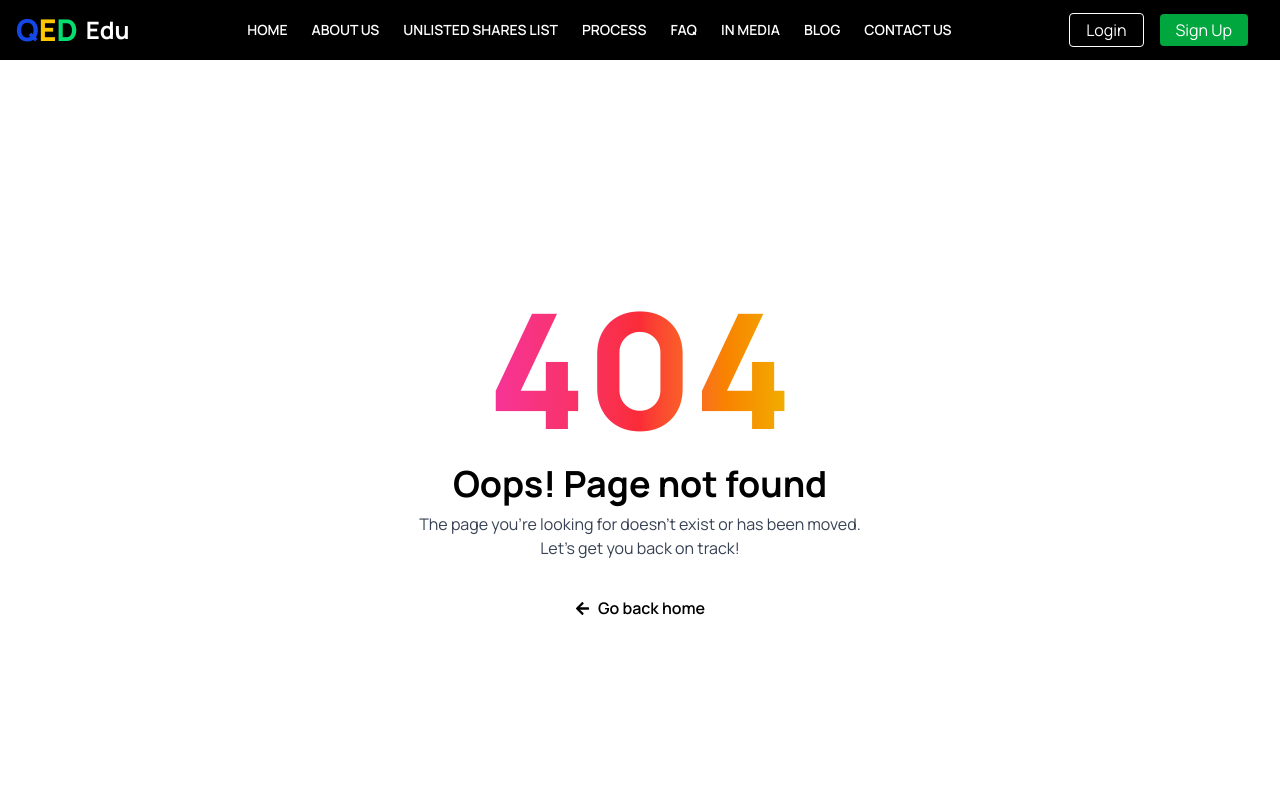
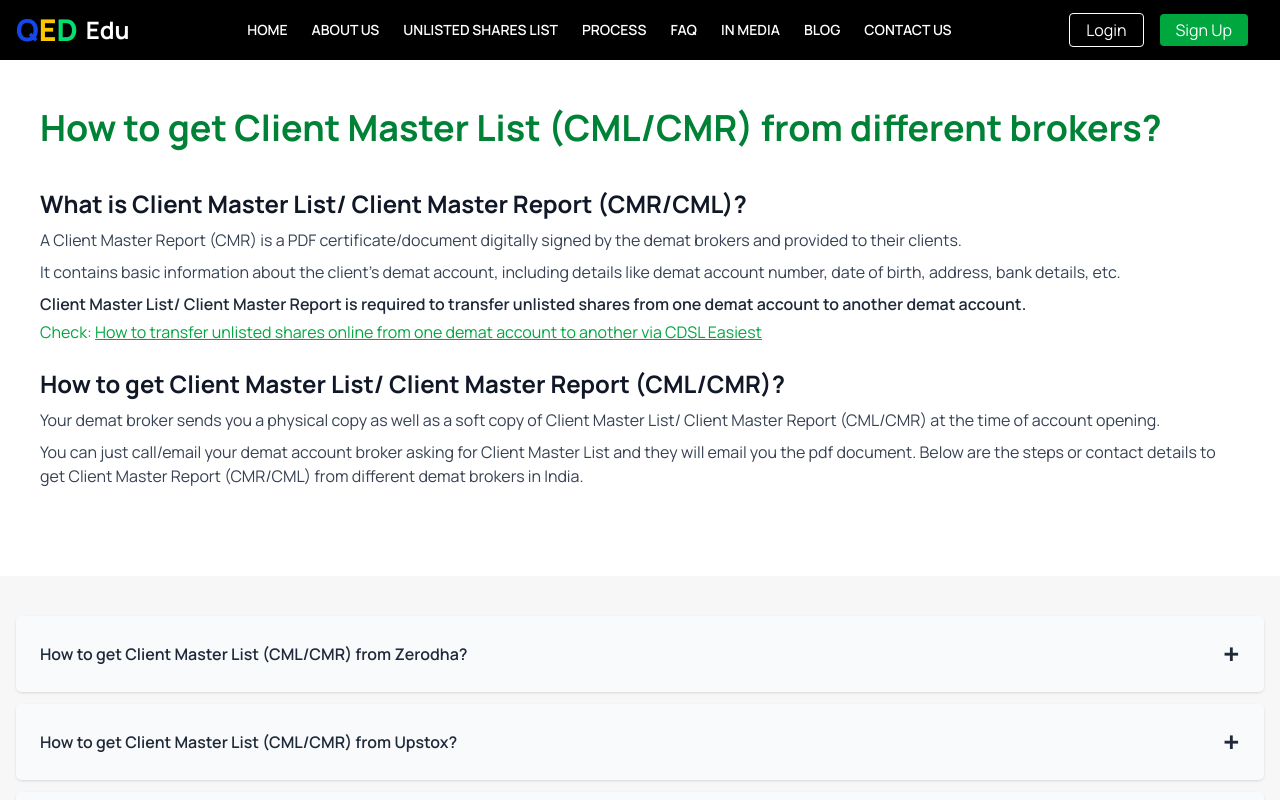
Before and after one commit to hritikpal48/qededu-frontend, a Next.js app: page /investor-resources/how-to-get-client-master-list-from-different-brokers in a window 1280 px wide. Before the commit this address had no page. Shown: the top 800 px of the page. Built offline with nearby package versions, Linux system fonts and the light colour scheme.

Commit message:
creation of Diffrent Broker page

```diff
--- /dev/null
+++ b/src/app/investor-resources/how-to-get-client-master-list-from-different-brokers/page.tsx
@@ -0,0 +1,6 @@
+import React from "react";;
+import DifferentBrokers from "@/components/page/investor-resources/DifferentBrokers";
+
+export default function page() {
+  return <DifferentBrokers />;
+}
--- a/src/components/page/about/index.tsx
+++ b/src/components/page/about/index.tsx
@@ -273,8 +273,8 @@
 
       <div className="max-w-7xl mx-auto py-10 ">
         <div className="grid sm:grid-cols-2 md:grid-cols-3 gap-6">
-          {blogPosts.map((post) => (
-            <BlogCard blogData={post} />
+          {blogPosts.map((post, id) => (
+            <BlogCard blogData={post} key={id} />
           ))}
         </div>
       </div>
--- a/src/components/page/blog/index.tsx
+++ b/src/components/page/blog/index.tsx
@@ -56,8 +56,8 @@
           Unlisted Shares in News
         </h2>
         <div className="grid sm:grid-cols-2 md:grid-cols-3 gap-6">
-          {blogPosts.map((post) => (
-            <BlogCard blogData={post} />
+          {blogPosts.map((post, id) => (
+            <BlogCard blogData={post} key={id} />
           ))}
         </div>
 
--- /dev/null
+++ b/src/components/page/investor-resources/DifferentBrokers/index.tsx
@@ -0,0 +1,293 @@
+"use client";
+import React, { useState } from "react";
+
+interface Broker {
+  name: string;
+  content: React.ReactNode;
+}
+
+const brokers: Broker[] = [
+  {
+    name: "Zerodha",
+    content: (
+      <div className="space-y-2">
+        <p>
+          To download your <strong>CMR from Zerodha</strong>:
+        </p>
+        <ul className="list-disc list-inside text-gray-700">
+          <li>
+            Login to <strong>Zerodha Console</strong>
+          </li>
+          <li>
+            Go to <strong>Account</strong> section
+          </li>
+          <li>
+            Click on <strong>Documents</strong>
+          </li>
+          <li>
+            Select <strong>Download CMR</strong>
+          </li>
+        </ul>
+        <p>The CMR will be downloaded as a PDF with your demat details.</p>
+      </div>
+    ),
+  },
+  {
+    name: "Upstox",
+    content: (
+      <div className="space-y-2">
+        <p className="font-semibold">Steps to download CMR from Upstox:</p>
+        <ul className="list-decimal list-inside space-y-1 text-gray-700">
+          <li>Login to the Upstox app</li>
+          <li>
+            Tap <strong>Account</strong> at the bottom
+          </li>
+          <li>
+            Go to <strong>My Account</strong> &gt; <strong>Profile</strong>
+          </li>
+          <li>
+            Select <strong>Documents</strong> &gt; <strong>CMR</strong>
+          </li>
+          <li>
+            Tap on <strong>Get via Email</strong>
+          </li>
+        </ul>
+        <p className="text-sm text-gray-600">
+          Your CMR will be sent to your registered email within a few minutes.
+        </p>
+        <a
+          href="https://support.upstox.com"
+          target="_blank"
+          rel="noopener noreferrer"
+          className="inline-block text-green-600 underline mt-2"
+        >
+          Learn more on Upstox Support
+        </a>
+      </div>
+    ),
+  },
+  {
+    name: "Groww",
+    content: (
+      <div className="space-y-2">
+        <p className="font-semibold">To get your CMR from Groww:</p>
+        <ul className="list-disc list-inside text-gray-700">
+          <li>Open the Groww app</li>
+          <li>
+            Navigate to <strong>Profile</strong>
+          </li>
+          <li>
+            Select <strong>Documents</strong>
+          </li>
+          <li>
+            Click on <strong>Download CMR</strong>
+          </li>
+        </ul>
+        <p>It will be saved on your device or emailed to you.</p>
+      </div>
+    ),
+  },
+  {
+    name: "HDFC Securities",
+    content: (
+      <div className="space-y-2">
+        <p>To get your CMR from HDFC Securities:</p>
+        <p>
+          Simply <strong>call or email</strong> HDFC Securities customer support
+          with your request. They will verify your details and email your Client
+          Master Report.
+        </p>
+        <p className="text-sm text-gray-600 italic">
+          Note: Delivery usually takes 1–2 working days.
+        </p>
+      </div>
+    ),
+  },
+  {
+    name: "ICICI Securities/ICICI Bank",
+    content: (
+      <div className="space-y-2">
+        <p>
+          For ICICI customers, CMR can be obtained from the{" "}
+          <strong>ICICIDirect</strong> platform:
+        </p>
+        <ul className="list-disc list-inside text-gray-700">
+          <li>
+            Login to <strong>ICICIDirect</strong>
+          </li>
+          <li>
+            Go to <strong>Account Settings</strong>
+          </li>
+          <li>
+            Under <strong>Documents</strong>, request your CMR
+          </li>
+        </ul>
+      </div>
+    ),
+  },
+  {
+    name: "Kotak Securities",
+    content: (
+      <div className="space-y-2">
+        <p>
+          Visit the official Kotak Securities website and login to your account.
+        </p>
+        <p>
+          Go to <strong>Service Requests</strong> &gt;{" "}
+          <strong>Document Requests</strong> &gt;{" "}
+          <strong>Request for Client Master Report</strong>
+        </p>
+        <p>Your CMR will be emailed to your registered ID.</p>
+      </div>
+    ),
+  },
+  {
+    name: "Motilal Oswal Financial Services",
+    content: (
+      <div className="space-y-2">
+        <p>To get your CMR from Motilal Oswal:</p>
+        <ul className="list-disc list-inside text-gray-700">
+          <li>Login to the Motilal Oswal app or portal</li>
+          <li>Raise a ticket or call customer care</li>
+          <li>
+            Request for your <strong>Client Master Report</strong>
+          </li>
+        </ul>
+        <p>The document will be sent to your email within 1 working day.</p>
+      </div>
+    ),
+  },
+  {
+    name: "AngelOne (Angel Broking)",
+    content: (
+      <div className="space-y-2">
+        <p>
+          Login to your <strong>AngelOne</strong> app:
+        </p>
+        <ul className="list-decimal list-inside text-gray-700">
+          <li>
+            Go to <strong>My Profile</strong>
+          </li>
+          <li>
+            Select <strong>Documents</strong>
+          </li>
+          <li>
+            Request <strong>CMR</strong> for delivery via email
+          </li>
+        </ul>
+        <p>The PDF will be digitally signed and usable for share transfers.</p>
+      </div>
+    ),
+  },
+  {
+    name: "other brokers not mentioned above",
+    content: (
+      <div className="space-y-2">
+        <p>If your broker is not listed above, don’t worry!</p>
+        <p>
+          Just <strong>contact their support team</strong> via phone, chat, or
+          email and request your <strong>CMR</strong>.
+        </p>
+        <p>
+          Most brokers provide it via email within 24–48 hours after
+          verification.
+        </p>
+      </div>
+    ),
+  },
+];
+
+const DifferentBrokers = () => {
+  const [openIndex, setOpenIndex] = useState<number | null>(null);
+
+  return (
+    <>
+      <section className="bg-white px-4  max-w-7xl mx-auto md:px-10 py-12 ">
+        {/* Broker Accordion */}
+        <h1 className="text-2xl md:text-4xl font-bold text-green-700 pb-10">
+          How to get Client Master List (CML/CMR) from different brokers?
+        </h1>
+        {/* Introductory Content */}
+        <div className="mb-10 space-y-6">
+          <div>
+            <h2 className="text-2xl font-bold text-gray-900 mb-2">
+              What is Client Master List/ Client Master Report (CMR/CML)?
+            </h2>
+            <p className="text-gray-700">
+              A Client Master Report (CMR) is a PDF certificate/document
+              digitally signed by the demat brokers and provided to their
+              clients.
+            </p>
+            <p className="text-gray-700 mt-2">
+              It contains basic information about the client’s demat account,
+              including details like demat account number, date of birth,
+              address, bank details, etc.
+            </p>
+            <p className="font-semibold text-gray-800 mt-2">
+              Client Master List/ Client Master Report is required to transfer
+              unlisted shares from one demat account to another demat account.
+            </p>
+            <p className="mt-1 text-green-600">
+              Check:{" "}
+              <a
+                href="https://www.cdslindia.com"
+                target="_blank"
+                className="underline"
+              >
+                How to transfer unlisted shares online from one demat account to
+                another via CDSL Easiest
+              </a>
+            </p>
+          </div>
+
+          <div>
+            <h2 className="text-2xl font-bold text-gray-900 mb-2">
+              How to get Client Master List/ Client Master Report (CML/CMR)?
+            </h2>
+            <p className="text-gray-700">
+              Your demat broker sends you a physical copy as well as a soft copy
+              of Client Master List/ Client Master Report (CML/CMR) at the time
+              of account opening.
+            </p>
+            <p className="text-gray-700 mt-2">
+              You can just call/email your demat account broker asking for
+              Client Master List and they will email you the pdf document. Below
+              are the steps or contact details to get Client Master Report
+              (CMR/CML) from different demat brokers in India.
+            </p>
+          </div>
+        </div>
+      </section>
+
+      <section className="py-10 bg-[#F7F7F7] px-4">
+        <div className="space-y-3 max-w-7xl mx-auto">
+          {brokers.map((broker, index) => (
+            <div
+              key={index}
+              className="bg-white shadow-sm rounded-md overflow-hidden"
+            >
+              <button
+                onClick={() => setOpenIndex(openIndex === index ? null : index)}
+                className="w-full text-left px-6 py-5 bg-gray-50 hover:bg-gray-100 text-gray-800 font-semibold flex justify-between items-center"
+              >
+                <span className="text-gray-800 font-semibold">
+                  How to get Client Master List (CML/CMR) from {broker.name}?
+                </span>
+                <span className="text-gray-800 text-3xl font-bold">
+                  {openIndex === index ? "−" : "+"}
+                </span>
+              </button>
+              {openIndex === index && (
+                <div className="px-4 py-3 text-gray-600 text-sm bg-white">
+                  {broker.content}
+                </div>
+              )}
+            </div>
+          ))}
+        </div>
+      </section>
+    </>
+  );
+};
+
+export default DifferentBrokers;
```
